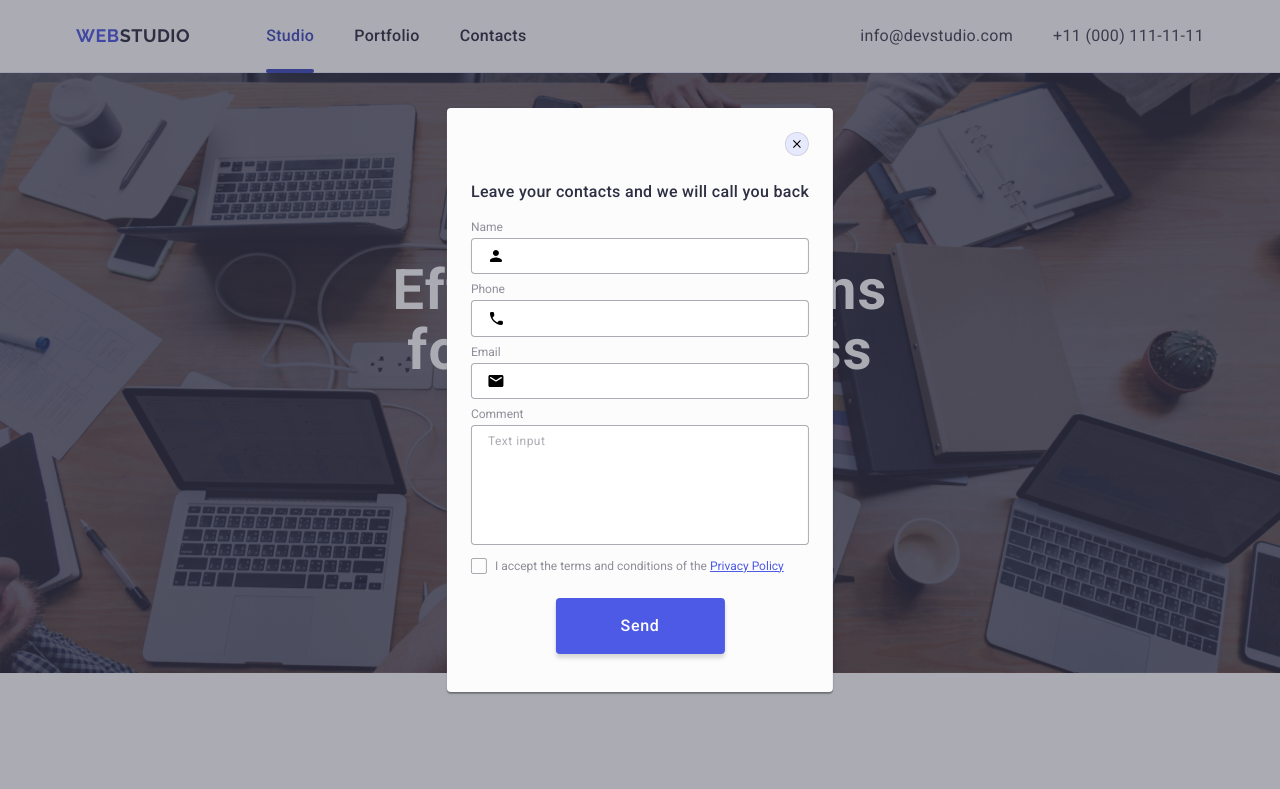
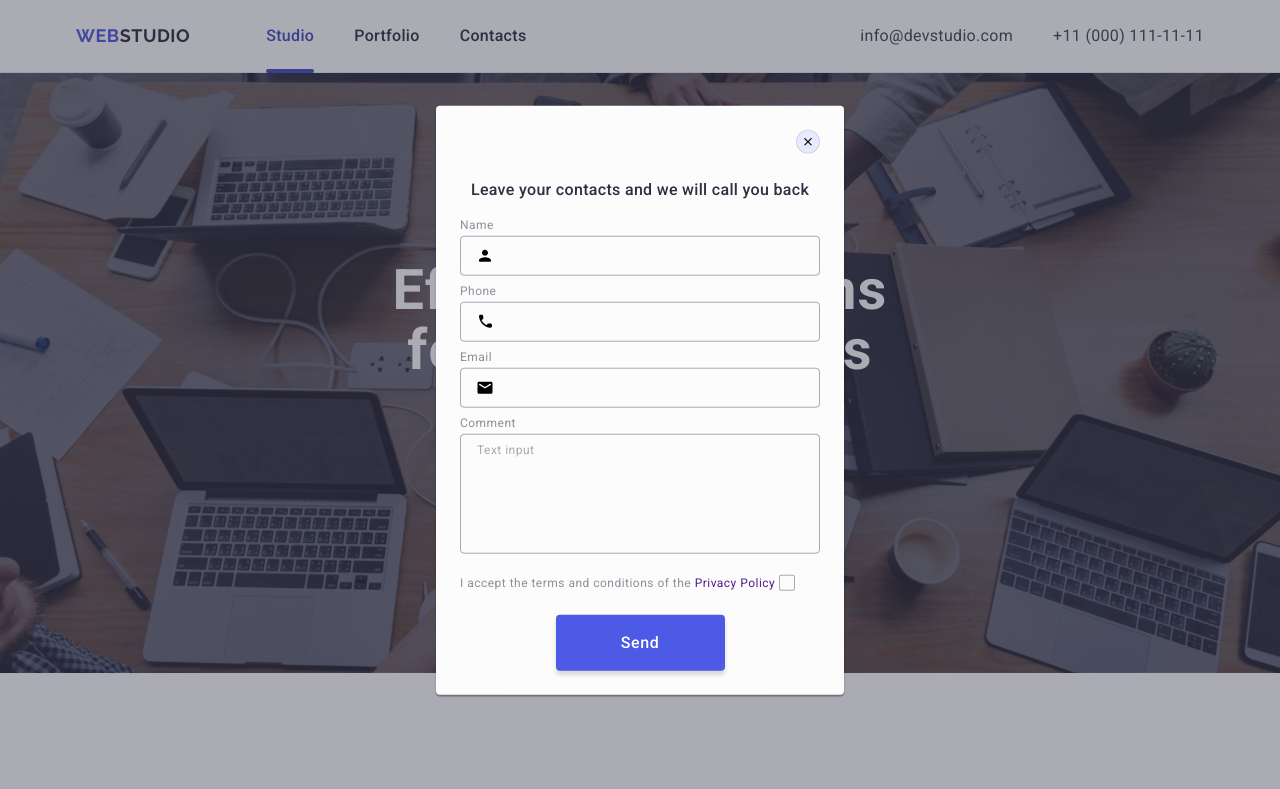
Before and after one commit to seredamariia/goit-markup-hw-05, a plain HTML site: page index.html in a window 1280 px wide. Shown: the top 789 px of the page. Drawn offline with nearby package versions, Linux system fonts and the light colour scheme.

Commit message:
Corrected elements' layout in form

```diff
--- a/css/styles.css
+++ b/css/styles.css
@@ -9,7 +9,7 @@
   --light: #f4f4fd;
   --white: #ffffff;
   --modal-background: #fcfcfc;
-  --modal-overlay: rgba(46, 47, 66, 0.40);
+  --modal-overlay: rgba(46, 47, 66, 0.4);
 }
 
 .visually-hidden {
@@ -479,10 +479,6 @@ h3 {
   fill: var(--light);
 }
 
-/* opacity: 0;
-visibility: hidden;
-pointer-events: none; */
-
 .backdrop {
   position: fixed;
   inset: 0;
@@ -494,18 +490,12 @@ pointer-events: none; */
   transition: opacity 250ms cubic-bezier(0.4, 0, 0.2, 1), visibility 250ms cubic-bezier(0.4, 0, 0.2, 1);
 }
 
-/* .is-open {
-   opacity: 1;
-   visibility: visible;
-   pointer-events: auto;
- } */
-
 .modal {
   position: absolute;
   top: 50%;
   left: 50%;
   transform: translate(-50%, -50%) scale(1);
-  max-width: 408px;
+  width: 408px;
   min-height: 584px;
   background-color: var(--modal-background);
   border-radius: 4px;
@@ -563,6 +553,7 @@ pointer-events: none; */
   font-weight: 400;
   font-size: 12px;
   line-height: 1.17;
+  letter-spacing: 0.04em;
   color: var(--subtle-text);
 }
 
@@ -571,6 +562,9 @@ pointer-events: none; */
   border: 1px solid var(--modal-overlay);
   padding: 8px 16px 8px 38px;
   width: 100%;
+  height: 40px;
+  background-color: transparent;
+  outline: transparent;
   transition: border 250ms cubic-bezier(0.4, 0, 0.2, 1);
 }
 
@@ -588,14 +582,23 @@ pointer-events: none; */
   fill: var(--primary-brand);
 }
 
+.textarea-field {
+  margin-bottom: 16px;
+}
+
 .modal-textarea {
   border-radius: 4px;
   border: 1px solid var(--modal-overlay);
+  background-color: transparent;
+  outline: transparent;
   padding: 8px 16px;
   width: 100%;
   min-height: 120px;
+  font-size: 12px;
+  line-height: 1.17;
+  letter-spacing: 0.04em;
   resize: none;
-  transition: border 250ms cubic-bezier(0.4, 0, 0.2, 1);
+  transition: border-color 250ms cubic-bezier(0.4, 0, 0.2, 1);
 }
 
 .modal-textarea::placeholder {
@@ -629,9 +632,10 @@ pointer-events: none; */
   height: 16px;
   border-radius: 2px;
   border: 1px solid var(--modal-overlay);
-  display: flex;
+  display: inline-flex;
   align-items: center;
   justify-content: center;
+  fill: transparent;
   padding: 4px 3px;
 }
 
@@ -654,13 +658,14 @@ pointer-events: none; */
 }
 
 .checkbox-label {
-  font-weight: 400;
   font-size: 12px;
   line-height: 1.17;
+  letter-spacing: 0.04em;
   color: var(--subtle-text);
 }
 
-.checkbox-label a {
+.checkbox-accent {
+  width: 16px;
   text-decoration-line: underline;
   color: var(--primary-brand);
 }
--- a/index.html
+++ b/index.html
@@ -409,7 +409,7 @@
           <label for="user-name" class="modal-label">Name</label>
           <div class="input-wrap">
             <input type="text" name="user-name" id="user-name" class="modal-input">
-            <svg width="18" height="18" class="input-icon">
+            <svg width="18" height="24" class="input-icon">
               <use href="./images/icons.svg#icon-person"></use>
             </svg>
           </div>
@@ -435,25 +435,26 @@
           </div>
         </div>
 
-        <div class="modal-field">
-          <label for="comment" class="modal-label">Comment</label>
-          <textarea name="comment" id="comment" placeholder="Text input" class="modal-textarea"></textarea>
+        <div class="textarea-field">
+          <label for="user-comment" class="modal-label">Comment</label>
+          <textarea name="user-comment" id="user-comment" placeholder="Text input" class="modal-textarea"></textarea>
         </div>
 
         <div class="checkbox-field">
-          <input type="checkbox" name="privacy-checkbox" id="privacy-checkbox" class="checkbox visually-hidden">
-          <div class="checkbox-icon">
-            <svg width="10" height="8" class="checkbox-tick">
-              <use href="./images/icons.svg#icon-tick"></use>
-            </svg>
-          </div>
-          <label for="privacy-checkbox" class="checkbox-label">I accept the terms and conditions of the <a
-              href="">Privacy
-              Policy</a></label>
+          <input type="checkbox" name="user-privacy" id="user-privacy" value="true" class="checkbox visually-hidden">
+          <label for="user-privacy" class="checkbox-label">I accept the terms and conditions of the <a href="">Privacy
+              Policy</a>
+            <span class="checkbox-icon">
+              <svg width="10" height="8" class="checkbox-tick">
+                <use href="./images/icons.svg#icon-tick"></use>
+              </svg>
+            </span>
+          </label>
         </div>
+
         <button type="submit" class="button">Send</button>
+      </form>
     </div>
-    </form>
   </div>
 </body>
 
```
